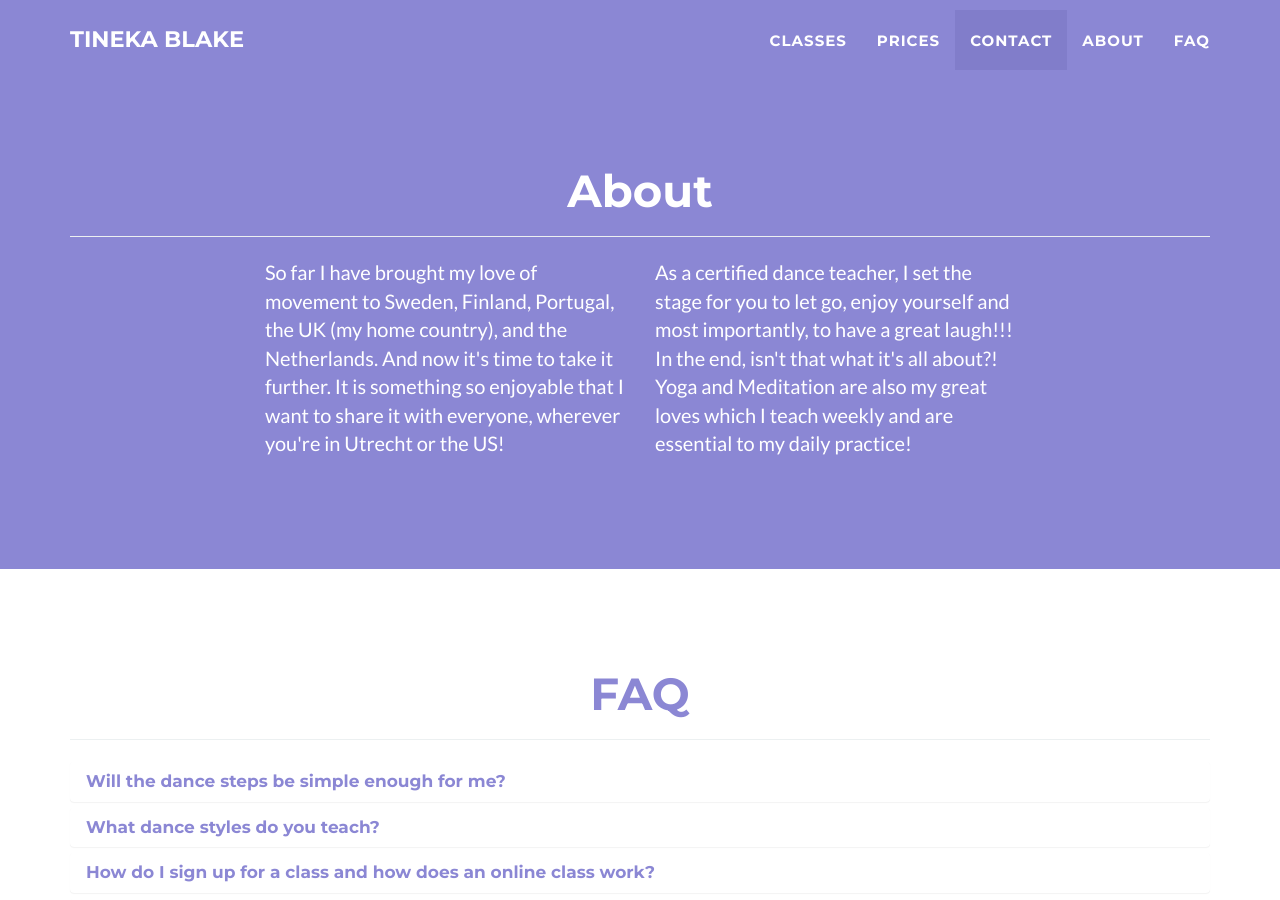
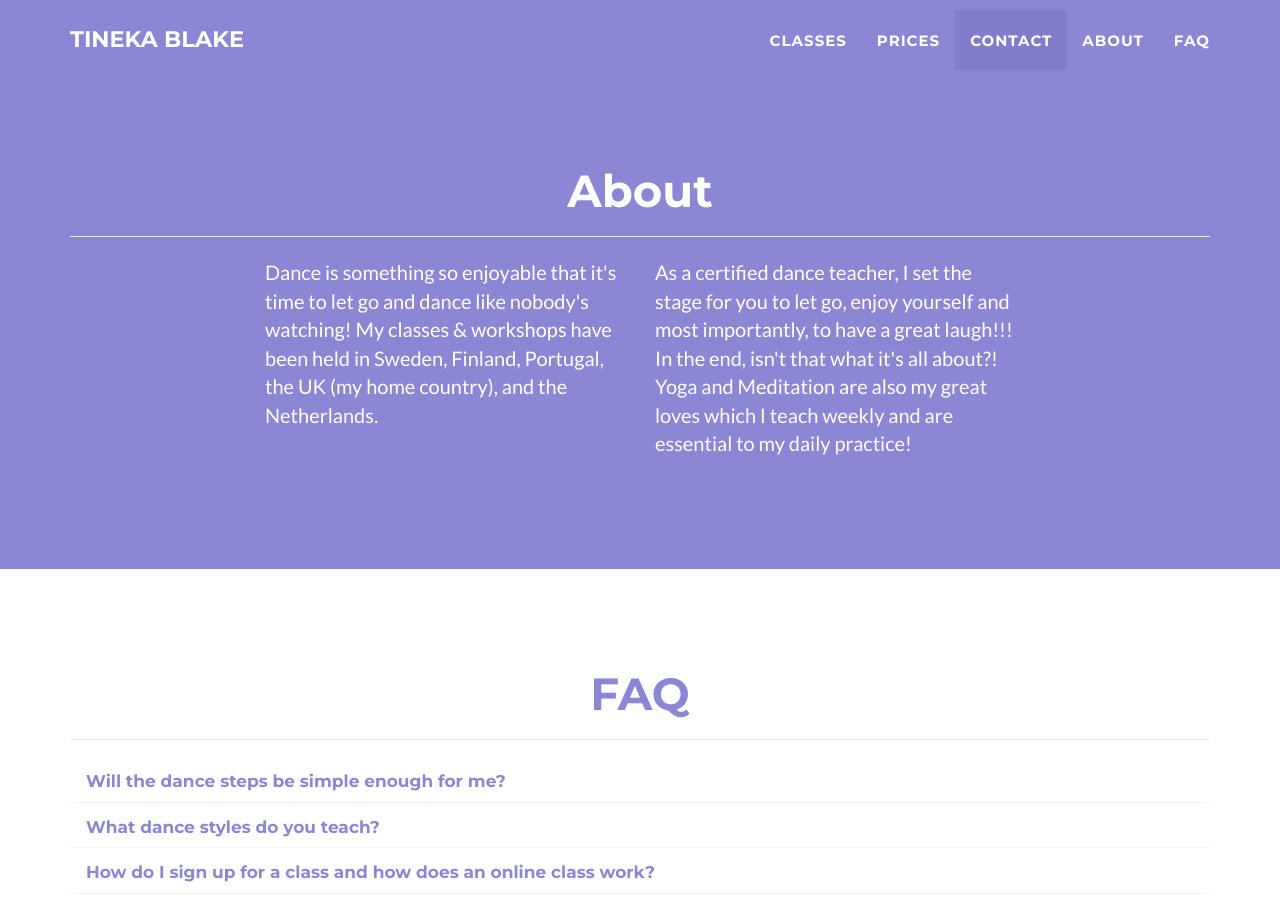
Before and after one commit to tineka-blake/tineka-blake.github.io, a Jekyll site: the page built from index.html, in a window 1280 px wide and 900 px high, scrolled down 2636 px. Built offline with Jekyll 4.4.1, drawn with Linux system fonts in a browser that asks for light colours.

Commit message:
Update about.html

```diff
--- a/_includes/about.html
+++ b/_includes/about.html
@@ -9,10 +9,10 @@
             </div>
             <div class="row">
                 <div class="col-lg-4 col-lg-offset-2">
-                    <p>So far I have brought my love of movement to Sweden, Finland, Portugal, the UK (my home country), and the Netherlands. And now it's time to take it further. It is something so enjoyable that I want to share it with everyone, wherever you're in Utrecht or the US!  </p>
+                    <p> Dance is something so enjoyable that it's time to let go and dance like nobody's watching! My classes & workshops have been held in Sweden, Finland, Portugal, the UK (my home country), and the Netherlands.</p>
                 </div>
                 <div class="col-lg-4">
-                    <p> As a certified dance teacher, I set the stage for you to let go, enjoy yourself and most importantly, to have a great laugh!!! In the end, isn't that what it's all about?! Yoga and Meditation are also my great loves which I teach weekly and are essential to my daily practice! </p></p>
+                    <p> As a certified dance teacher, I set the stage for you to let go, enjoy yourself and most importantly, to have a great laugh!!! In the end, isn't that what it's all about?! Yoga and Meditation are also my great loves which I teach weekly and are essential to my daily practice!</p></p>
                 </div>
                 <!-- <div class="col-lg-8 col-lg-offset-2 text-center"> -->
                 <!--     <a href="https://github.com/jeromelachaud/freelancer-theme" class="btn btn-lg btn-outline"> -->
```
